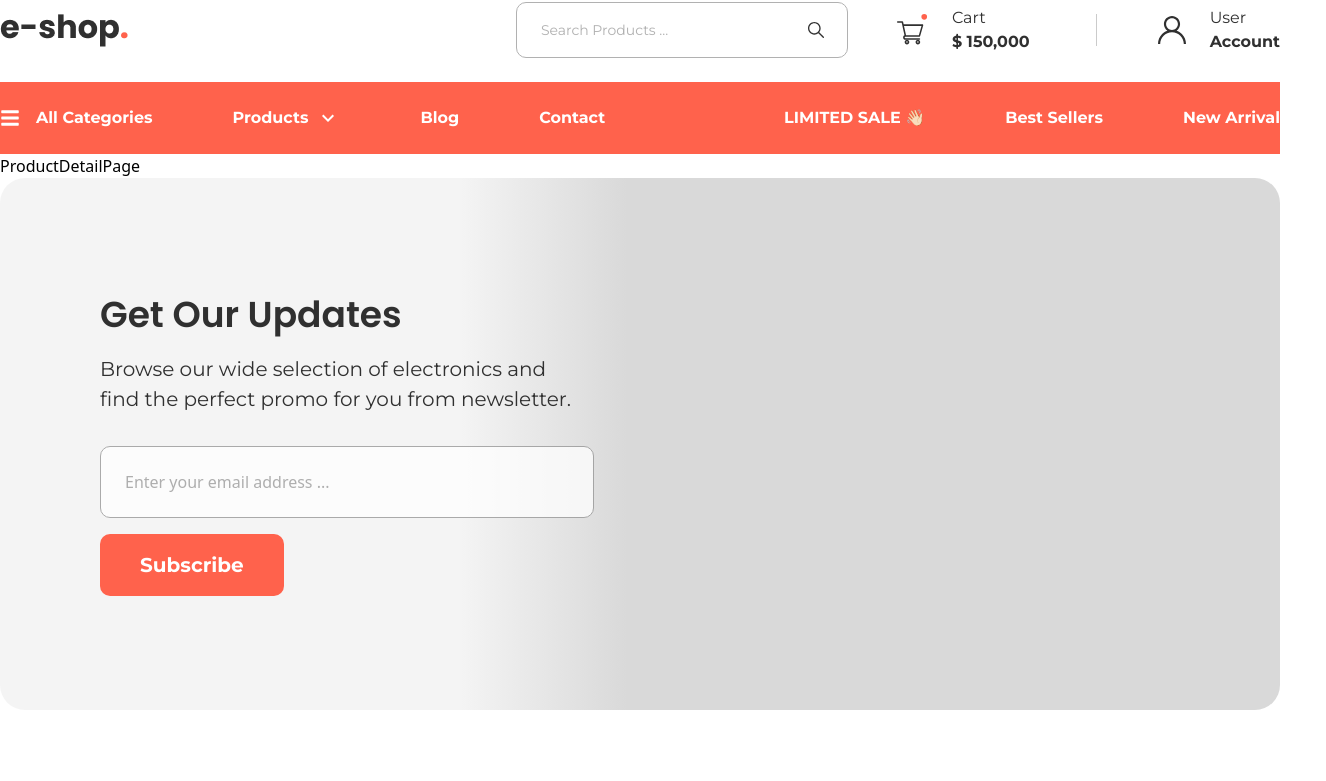
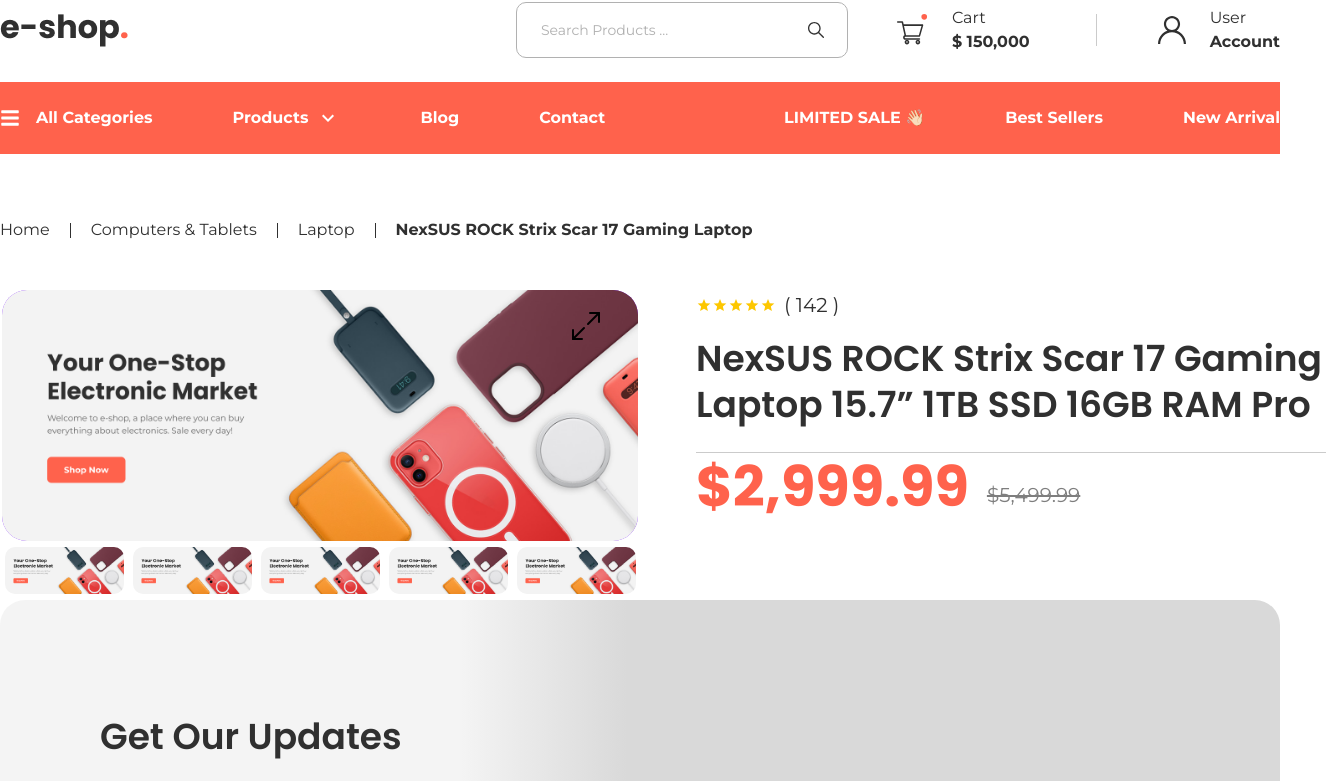
Before and after one commit to Md-Shihab247/eshop, a React (Vite) app: page /product-detail in a window 1280 px wide. Shown: the part 363-1144 px from the top of the page, 1326 px wide, since content can reach past the window. Built offline with nearby package versions, Linux system fonts and the light colour scheme.

Commit message:
start product details page

```diff
--- /dev/null
+++ b/src/components/icons/FullScreenIcon.jsx
@@ -0,0 +1,16 @@
+import React from 'react'
+
+const FullScreenIcon = ({className,click}) => {
+  return (
+       <button onClick={click} className={className}>
+            <svg xmlns="http://www.w3.org/2000/svg" width="32" height="32" viewBox="0 0 32 32" fill="none">
+            <path d="M3 20V29H12" stroke="black" stroke-width="2" stroke-miterlimit="10" stroke-linecap="round" stroke-linejoin="round"/>
+            <path d="M18 14L29 3" stroke="black" stroke-width="2" stroke-miterlimit="10" stroke-linecap="round" stroke-linejoin="round"/>
+            <path d="M20 3H29V12" stroke="black" stroke-width="2" stroke-miterlimit="10" stroke-linecap="round" stroke-linejoin="round"/>
+            <path d="M14 18L3 29" stroke="black" stroke-width="2" stroke-miterlimit="10" stroke-linecap="round" stroke-linejoin="round"/>
+            </svg>
+       </button>
+  )
+}
+
+export default FullScreenIcon
--- a/src/pages/ProductDetailPage.jsx
+++ b/src/pages/ProductDetailPage.jsx
@@ -1,9 +1,198 @@
-import React from 'react'
+import React, { useEffect, useRef, useState } from "react";
+import Container from "../components/layouts/Container";
+import Slider from "react-slick";
+import { IoMdClose, IoMdStar } from "react-icons/io";
+import FullScreenIcon from "../components/icons/FullScreenIcon";
+import { MdClose } from "react-icons/md";
 
-const ProductDetailPage = () => {
+function ProductDetailPage() {
+  const [active, setAvtive] = useState(false);
+  const [nav1, setNav1] = useState(null);
+  const [nav2, setNav2] = useState(null);
+  const sliderRef1 = useRef(null);
+  const sliderRef2 = useRef(null);
+
+  useEffect(() => {
+    setNav1(sliderRef1.current);
+    setNav2(sliderRef2.current);
+  }, []);
+
+  var settings = {
+    dots: false,
+    infinite: true,
+    speed: 500,
+    slidesToShow: 1,
+    slidesToScroll: 1,
+  };
+  var settingsAnother = {
+    dots: false,
+    infinite: true,
+    speed: 500,
+    slidesToShow: 1,
+    slidesToScroll: 1,
+  };
+
+  let handleClick = () => {
+    setAvtive(true);
+  };
+
   return (
-    <div>ProductDetailPage</div>
-  )
+    <div className=" mt-16">
+      <Container>
+        <div className=" flex items-center gap-x-5 text-[#303030] font-montserrat text-base font-normal leading-6">
+          <div>Home</div>
+          <span className=" h-[15px] w-[1px] bg-[#303030]"></span>
+          <div>Computers & Tablets</div>
+          <span className=" h-[15px] w-[1px] bg-[#303030]"></span>
+          <div>Laptop</div>
+          <span className=" h-[15px] w-[1px] bg-[#303030]"></span>
+          <span className=" font-bold">
+            NexSUS ROCK Strix Scar 17 Gaming Laptop
+          </span>
+        </div>
+
+        <div className=" mt-12 flex justify-between gap-x-[56px]">
+          <div className=" w-[50%]">
+            <Slider {...settings} asNavFor={nav2} ref={sliderRef1}>
+              <div>
+                <div className=" relative w-full h-auto bg-violet-600 overflow-hidden rounded-[25px]">
+                  <img src="./images/banner.png" alt="img" />
+                  <FullScreenIcon
+                    click={handleClick}
+                    className=" absolute p-3 box-border rounded-[50%] transition-all hover:bg-[rgba(255,255,255,0.4)] top-2 right-6 cursor-pointer"
+                  />
+                </div>
+              </div>
+              <div>
+                <div className=" relative w-full h-auto bg-violet-600 overflow-hidden rounded-[25px]">
+                  <img src="./images/banner.png" alt="img" />
+                  <FullScreenIcon
+                    click={handleClick}
+                    className=" absolute p-3 box-border rounded-[50%] transition-all hover:bg-[rgba(255,255,255,0.4)] top-2 right-6 cursor-pointer"
+                  />
+                </div>
+              </div>
+              <div>
+                <div className=" relative w-full h-auto bg-violet-600 overflow-hidden rounded-[25px]">
+                  <img src="./images/banner.png" alt="img" />
+                  <FullScreenIcon
+                    click={handleClick}
+                    className=" absolute p-3 box-border rounded-[50%] transition-all hover:bg-[rgba(255,255,255,0.4)] top-2 right-6 cursor-pointer"
+                  />
+                </div>
+              </div>
+              <div>
+                <div className=" relative w-full h-auto bg-violet-600 overflow-hidden rounded-[25px]">
+                  <img src="./images/banner.png" alt="img" />
+                  <FullScreenIcon
+                    click={handleClick}
+                    className=" absolute p-3 box-border rounded-[50%] transition-all hover:bg-[rgba(255,255,255,0.4)] top-2 right-6 cursor-pointer"
+                  />
+                </div>
+              </div>
+              <div>
+                <div className=" relative w-full h-auto bg-violet-600 overflow-hidden rounded-[25px]">
+                  <img src="./images/banner.png" alt="img" />
+                  <FullScreenIcon
+                    click={handleClick}
+                    className=" absolute p-3 box-border rounded-[50%] transition-all hover:bg-[rgba(255,255,255,0.4)] top-2 right-6 cursor-pointer"
+                  />
+                </div>
+              </div>
+              <div>
+                <div className=" relative w-full h-auto bg-violet-600 overflow-hidden rounded-[25px]">
+                  <img src="./images/banner.png" alt="img" />
+                  <FullScreenIcon
+                    click={handleClick}
+                    className=" absolute p-3 box-border rounded-[50%] transition-all hover:bg-[rgba(255,255,255,0.4)] top-2 right-6 cursor-pointer"
+                  />
+                </div>
+              </div>
+            </Slider>
+
+            <Slider
+              {...settingsAnother}
+              asNavFor={nav1}
+              ref={sliderRef2}
+              slidesToShow={5}
+              swipeToSlide={true}
+              focusOnSelect={true}
+            >
+              <div>
+                <div className="mx-[2.5px] rounded-[10px] overflow-hidden cursor-pointer">
+                  <img src="./images/banner.png" alt="img" />
+                </div>
+              </div>
+              <div>
+                <div className="mx-[2.5px] rounded-[10px] overflow-hidden cursor-pointer">
+                  <img src="./images/banner.png" alt="img" />
+                </div>
+              </div>
+              <div>
+                <div className="mx-[2.5px] rounded-[10px] overflow-hidden cursor-pointer">
+                  <img src="./images/banner.png" alt="img" />
+                </div>
+              </div>
+              <div>
+                <div className="mx-[2.5px] rounded-[10px] overflow-hidden cursor-pointer">
+                  <img src="./images/banner.png" alt="img" />
+                </div>
+              </div>
+              <div>
+                <div className="mx-[2.5px] rounded-[10px] overflow-hidden cursor-pointer">
+                  <img src="./images/banner.png" alt="img" />
+                </div>
+              </div>
+              <div>
+                <div className="mx-[2.5px] rounded-[10px] overflow-hidden cursor-pointer">
+                  <img src="./images/banner.png" alt="img" />
+                </div>
+              </div>
+            </Slider>
+          </div>
+
+          <div className="w-[50%]">
+            <div>
+              <div className=" flex items-center">
+                <IoMdStar className={`text-yellow-400 h-4 w-4`} />
+                <IoMdStar className={`text-yellow-400 h-4 w-4`} />
+                <IoMdStar className={`text-yellow-400 h-4 w-4`} />
+                <IoMdStar className={`text-yellow-400 h-4 w-4`} />
+                <IoMdStar className={`text-yellow-400 h-4 w-4`} />
+                <span className=" ml-2  text-[#303030] font-montserrat text-xl font-normal leading-7.5">
+                  ( 142 )
+                </span>
+              </div>
+
+              <p className=" pt-4 pb-6  text-[#303030] font-poppins text-4xl font-semibold leading-[46px]">
+                NexSUS ROCK Strix Scar 17 Gaming Laptop 15.7” 1TB SSD 16GB RAM
+                Pro
+              </p>
+              <hr className="border-[#303030] opacity-25 w-[630px]" />
+              <div className=" flex items-start gap-x-[18px]">
+                <big className=" font-poppins text-[56px] text-[#FF624C] font-bold leading-[68px]">
+                  $2,999.99
+                </big>
+                <small className=" relative top-[27px] font-montserrat text-xl text-[ #303030] font-normal leading-7.5 opacity-50 line-through">
+                  $5,499.99
+                </small>
+              </div>
+            </div>
+          </div>
+        </div>
+
+        {active && (
+          <div className="w-full absolute top-0 left-0 z-[999] h-screen flex items-center justify-center bg-[rgba(0,0,0,0.5)]">
+            <img src="./images/banner.png" alt="" />
+            <MdClose
+              onClick={() => setAvtive(false)}
+              className=" relative text-3xl top-[-265px] right-[52px] h-9 w-9 flex items-center justify-center p-1 box-border rounded-[50%] transition-all bg-[rgba(255,255,255,0.2)] hover:bg-[rgba(255,255,255,0.5)] cursor-pointer"
+            />
+          </div>
+        )}
+      </Container>
+    </div>
+  );
 }
 
-export default ProductDetailPage
+export default ProductDetailPage;
```
